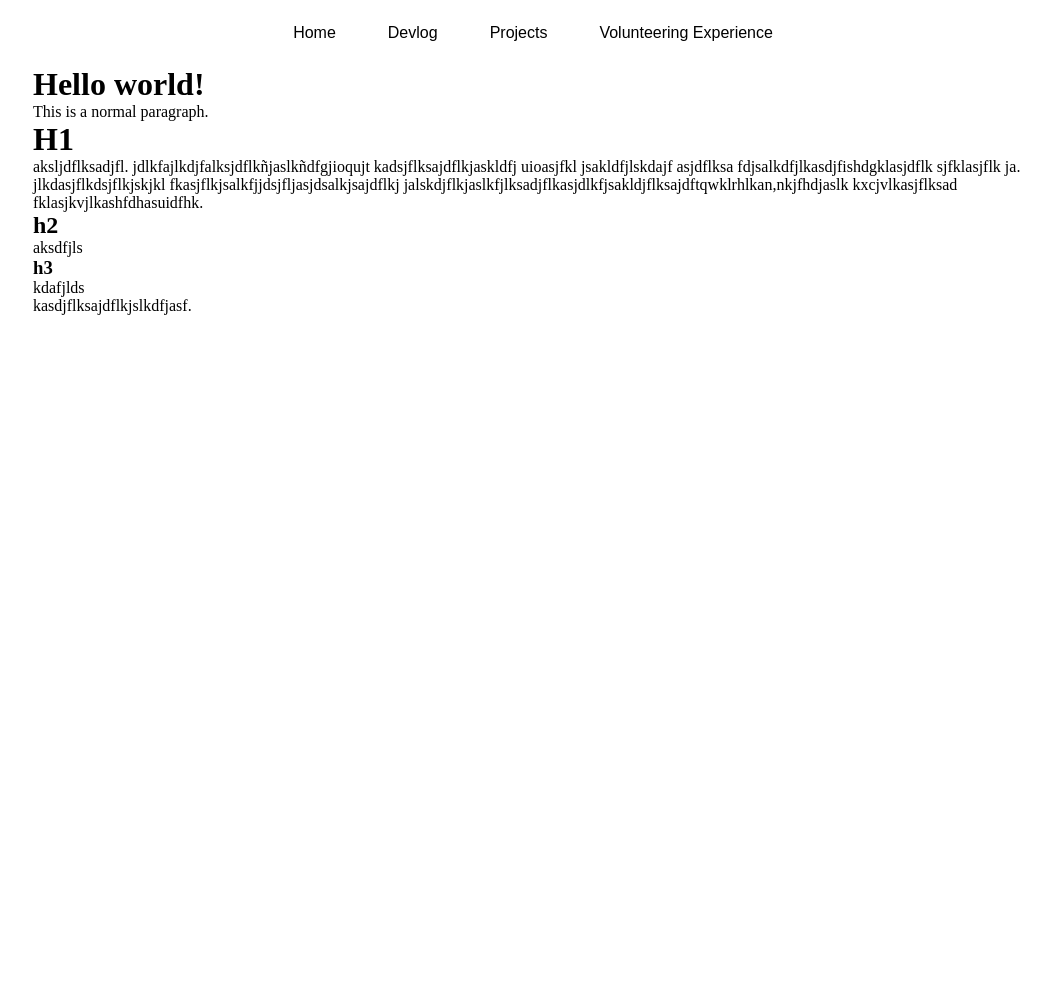
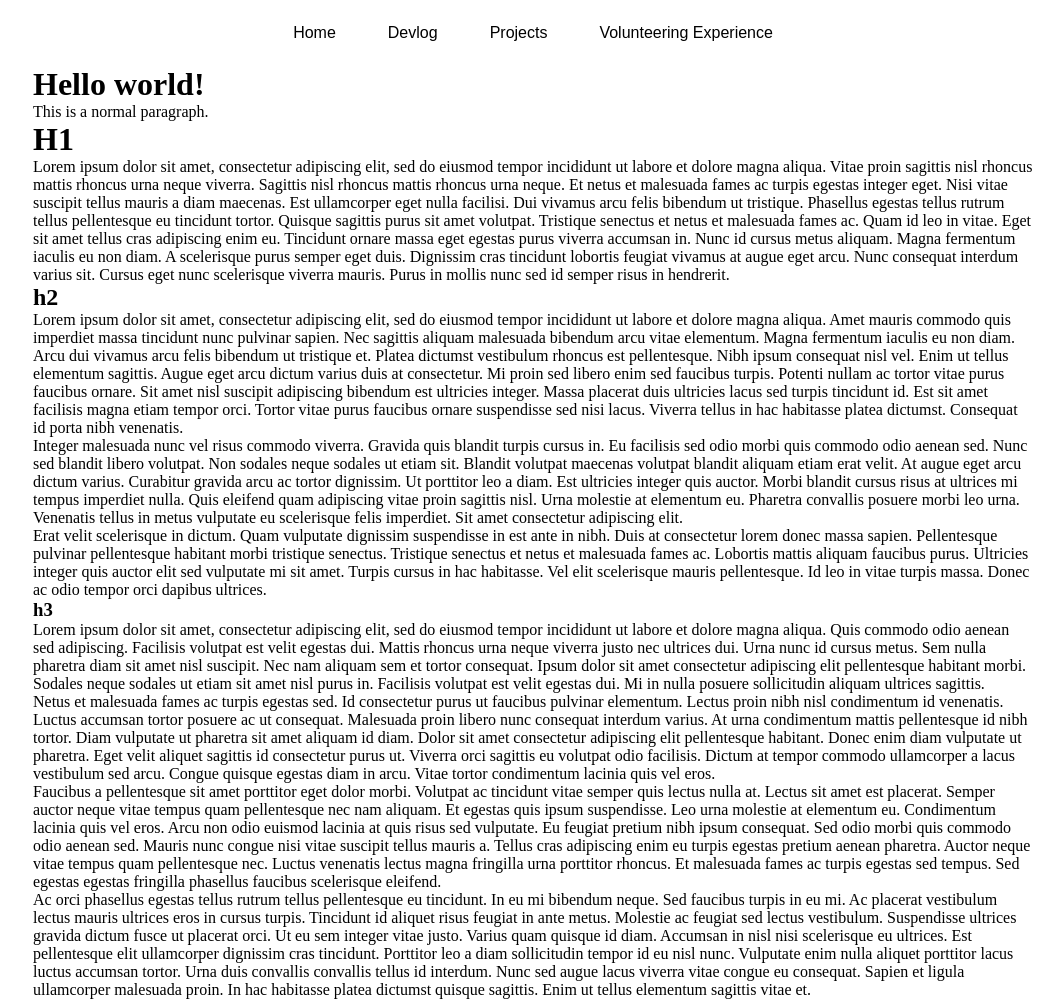
Before and after one commit to J35HN/J35HN.github.io, a Jekyll site: the page built from index.md, in a window 1280 px wide. Shown: the whole page, without its empty margins (107-1170 px from the left). Built offline with Jekyll 4.4.1, drawn with Linux system fonts in a browser that asks for light colours; before the commit the page ends 900 px from its top, so only the background shows below that.

Commit message:
lorem ipsum text

```diff
--- a/index.md
+++ b/index.md
@@ -8,12 +8,20 @@ title: Home
 This is a normal paragraph.
 
 # H1
-aksljdflksadjfl. jdlkfajlkdjfalksjdflkñjaslkñdfgjioqujt kadsjflksajdflkjaskldfj uioasjfkl jsakldfjlskdajf asjdflksa fdjsalkdfjlkasdjfishdgklasjdflk sjfklasjflk ja. jlkdasjflkdsjflkjskjkl fkasjflkjsalkfjjdsjfljasjdsalkjsajdflkj jalskdjflkjaslkfjlksadjflkasjdlkfjsakldjflksajdftqwklrhlkan,nkjfhdjaslk kxcjvlkasjflksad fklasjkvjlkashfdhasuidfhk.
+Lorem ipsum dolor sit amet, consectetur adipiscing elit, sed do eiusmod tempor incididunt ut labore et dolore magna aliqua. Vitae proin sagittis nisl rhoncus mattis rhoncus urna neque viverra. Sagittis nisl rhoncus mattis rhoncus urna neque. Et netus et malesuada fames ac turpis egestas integer eget. Nisi vitae suscipit tellus mauris a diam maecenas. Est ullamcorper eget nulla facilisi. Dui vivamus arcu felis bibendum ut tristique. Phasellus egestas tellus rutrum tellus pellentesque eu tincidunt tortor. Quisque sagittis purus sit amet volutpat. Tristique senectus et netus et malesuada fames ac. Quam id leo in vitae. Eget sit amet tellus cras adipiscing enim eu. Tincidunt ornare massa eget egestas purus viverra accumsan in. Nunc id cursus metus aliquam. Magna fermentum iaculis eu non diam. A scelerisque purus semper eget duis. Dignissim cras tincidunt lobortis feugiat vivamus at augue eget arcu. Nunc consequat interdum varius sit. Cursus eget nunc scelerisque viverra mauris. Purus in mollis nunc sed id semper risus in hendrerit.
 
 ## h2
-aksdfjls
+Lorem ipsum dolor sit amet, consectetur adipiscing elit, sed do eiusmod tempor incididunt ut labore et dolore magna aliqua. Amet mauris commodo quis imperdiet massa tincidunt nunc pulvinar sapien. Nec sagittis aliquam malesuada bibendum arcu vitae elementum. Magna fermentum iaculis eu non diam. Arcu dui vivamus arcu felis bibendum ut tristique et. Platea dictumst vestibulum rhoncus est pellentesque. Nibh ipsum consequat nisl vel. Enim ut tellus elementum sagittis. Augue eget arcu dictum varius duis at consectetur. Mi proin sed libero enim sed faucibus turpis. Potenti nullam ac tortor vitae purus faucibus ornare. Sit amet nisl suscipit adipiscing bibendum est ultricies integer. Massa placerat duis ultricies lacus sed turpis tincidunt id. Est sit amet facilisis magna etiam tempor orci. Tortor vitae purus faucibus ornare suspendisse sed nisi lacus. Viverra tellus in hac habitasse platea dictumst. Consequat id porta nibh venenatis.
+
+Integer malesuada nunc vel risus commodo viverra. Gravida quis blandit turpis cursus in. Eu facilisis sed odio morbi quis commodo odio aenean sed. Nunc sed blandit libero volutpat. Non sodales neque sodales ut etiam sit. Blandit volutpat maecenas volutpat blandit aliquam etiam erat velit. At augue eget arcu dictum varius. Curabitur gravida arcu ac tortor dignissim. Ut porttitor leo a diam. Est ultricies integer quis auctor. Morbi blandit cursus risus at ultrices mi tempus imperdiet nulla. Quis eleifend quam adipiscing vitae proin sagittis nisl. Urna molestie at elementum eu. Pharetra convallis posuere morbi leo urna. Venenatis tellus in metus vulputate eu scelerisque felis imperdiet. Sit amet consectetur adipiscing elit.
+
+Erat velit scelerisque in dictum. Quam vulputate dignissim suspendisse in est ante in nibh. Duis at consectetur lorem donec massa sapien. Pellentesque pulvinar pellentesque habitant morbi tristique senectus. Tristique senectus et netus et malesuada fames ac. Lobortis mattis aliquam faucibus purus. Ultricies integer quis auctor elit sed vulputate mi sit amet. Turpis cursus in hac habitasse. Vel elit scelerisque mauris pellentesque. Id leo in vitae turpis massa. Donec ac odio tempor orci dapibus ultrices.
 
 ### h3
-kdafjlds
+Lorem ipsum dolor sit amet, consectetur adipiscing elit, sed do eiusmod tempor incididunt ut labore et dolore magna aliqua. Quis commodo odio aenean sed adipiscing. Facilisis volutpat est velit egestas dui. Mattis rhoncus urna neque viverra justo nec ultrices dui. Urna nunc id cursus metus. Sem nulla pharetra diam sit amet nisl suscipit. Nec nam aliquam sem et tortor consequat. Ipsum dolor sit amet consectetur adipiscing elit pellentesque habitant morbi. Sodales neque sodales ut etiam sit amet nisl purus in. Facilisis volutpat est velit egestas dui. Mi in nulla posuere sollicitudin aliquam ultrices sagittis.
 
-kasdjflksajdflkjslkdfjasf.
+Netus et malesuada fames ac turpis egestas sed. Id consectetur purus ut faucibus pulvinar elementum. Lectus proin nibh nisl condimentum id venenatis. Luctus accumsan tortor posuere ac ut consequat. Malesuada proin libero nunc consequat interdum varius. At urna condimentum mattis pellentesque id nibh tortor. Diam vulputate ut pharetra sit amet aliquam id diam. Dolor sit amet consectetur adipiscing elit pellentesque habitant. Donec enim diam vulputate ut pharetra. Eget velit aliquet sagittis id consectetur purus ut. Viverra orci sagittis eu volutpat odio facilisis. Dictum at tempor commodo ullamcorper a lacus vestibulum sed arcu. Congue quisque egestas diam in arcu. Vitae tortor condimentum lacinia quis vel eros.
+
+Faucibus a pellentesque sit amet porttitor eget dolor morbi. Volutpat ac tincidunt vitae semper quis lectus nulla at. Lectus sit amet est placerat. Semper auctor neque vitae tempus quam pellentesque nec nam aliquam. Et egestas quis ipsum suspendisse. Leo urna molestie at elementum eu. Condimentum lacinia quis vel eros. Arcu non odio euismod lacinia at quis risus sed vulputate. Eu feugiat pretium nibh ipsum consequat. Sed odio morbi quis commodo odio aenean sed. Mauris nunc congue nisi vitae suscipit tellus mauris a. Tellus cras adipiscing enim eu turpis egestas pretium aenean pharetra. Auctor neque vitae tempus quam pellentesque nec. Luctus venenatis lectus magna fringilla urna porttitor rhoncus. Et malesuada fames ac turpis egestas sed tempus. Sed egestas egestas fringilla phasellus faucibus scelerisque eleifend.
+
+Ac orci phasellus egestas tellus rutrum tellus pellentesque eu tincidunt. In eu mi bibendum neque. Sed faucibus turpis in eu mi. Ac placerat vestibulum lectus mauris ultrices eros in cursus turpis. Tincidunt id aliquet risus feugiat in ante metus. Molestie ac feugiat sed lectus vestibulum. Suspendisse ultrices gravida dictum fusce ut placerat orci. Ut eu sem integer vitae justo. Varius quam quisque id diam. Accumsan in nisl nisi scelerisque eu ultrices. Est pellentesque elit ullamcorper dignissim cras tincidunt. Porttitor leo a diam sollicitudin tempor id eu nisl nunc. Vulputate enim nulla aliquet porttitor lacus luctus accumsan tortor. Urna duis convallis convallis tellus id interdum. Nunc sed augue lacus viverra vitae congue eu consequat. Sapien et ligula ullamcorper malesuada proin. In hac habitasse platea dictumst quisque sagittis. Enim ut tellus elementum sagittis vitae et.
```
